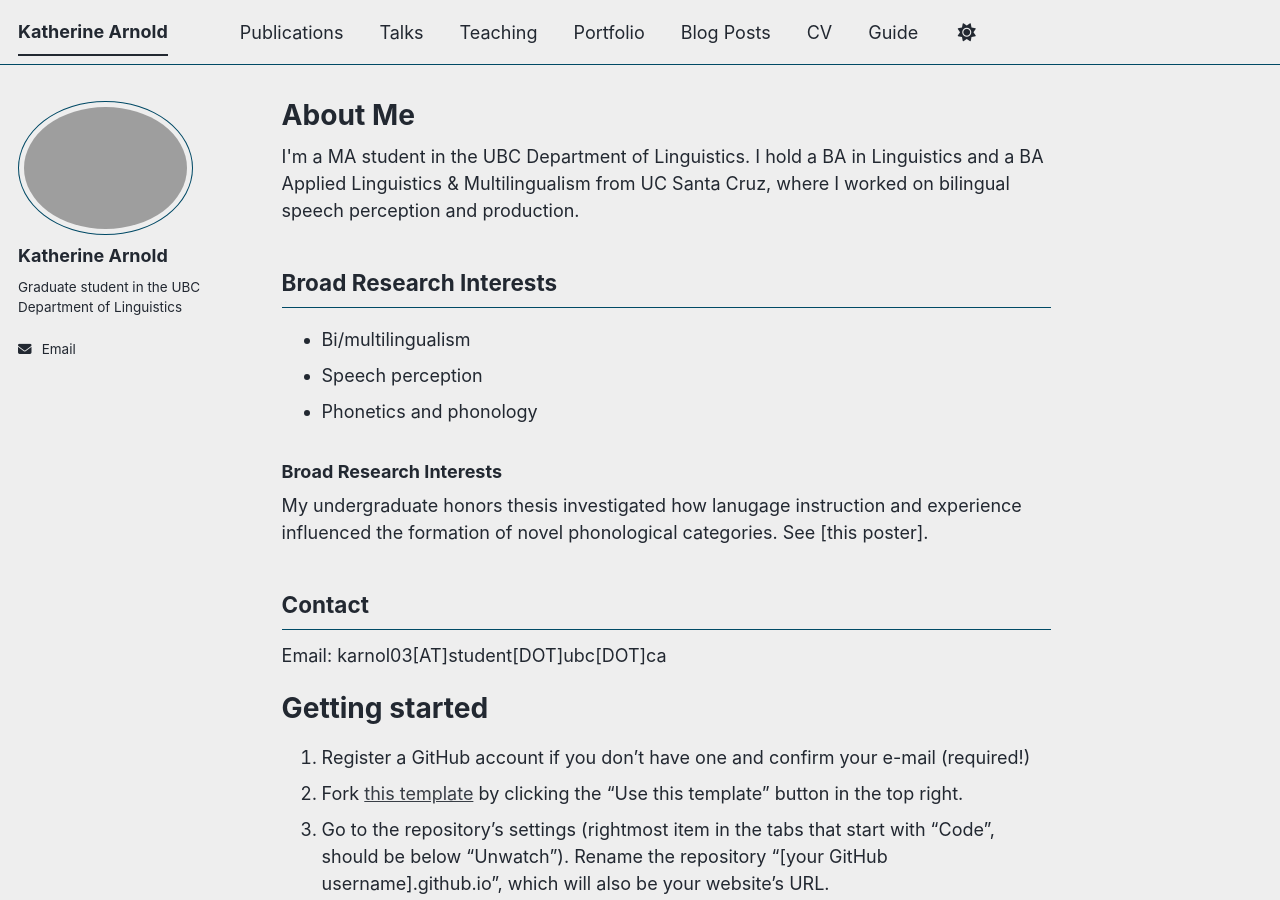
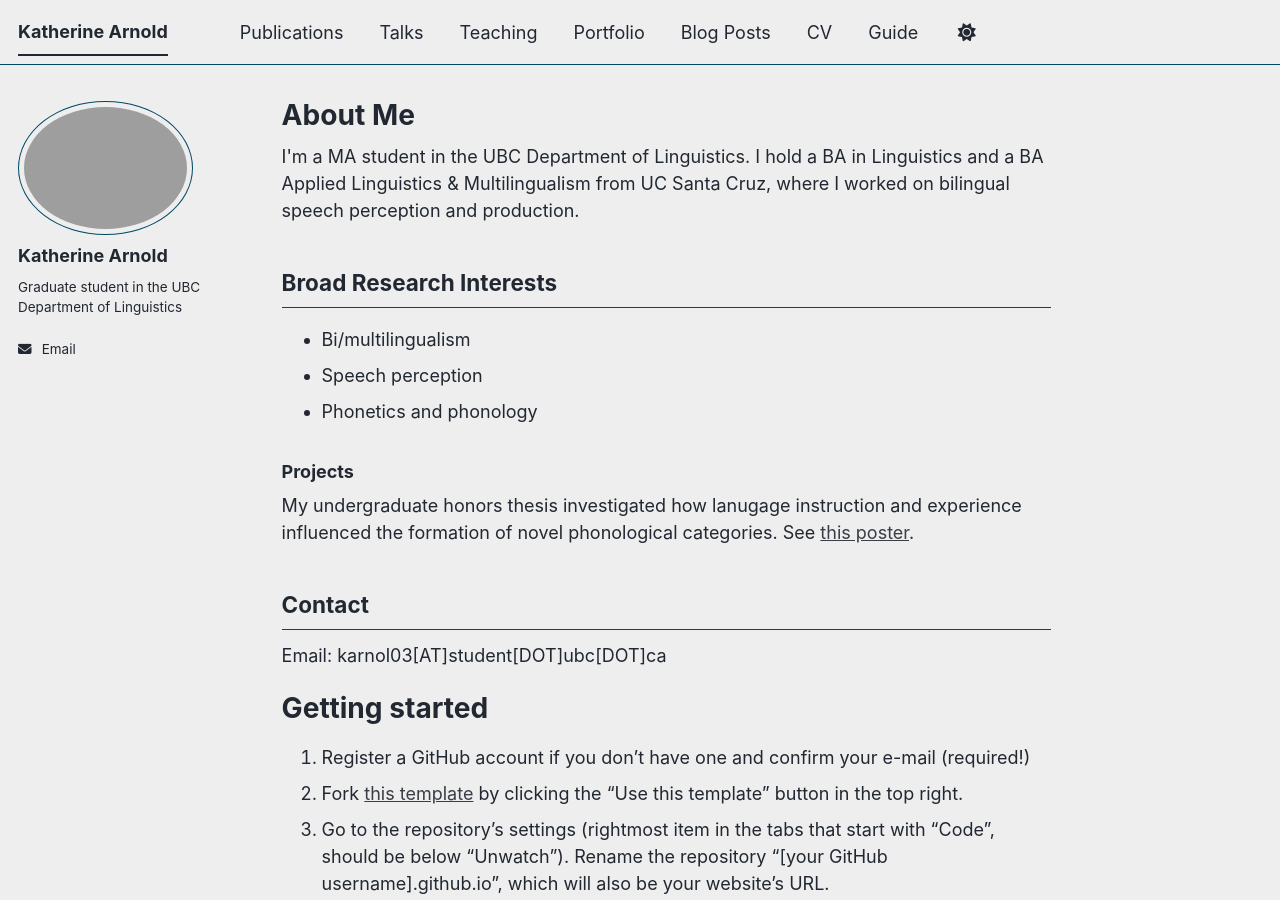
Before and after one commit to katherinearnold/katherinearnold.github.io, a Jekyll site: the page built from _pages/about.md, in a window 1280 px wide and 900 px high. Built offline with Jekyll 4.4.1, drawn with Linux system fonts in a browser that asks for light colours; a script bundle is joined from its source files by our own code; library files that are not in the unit come from our copies.

Commit message:
Change 'Broad Research Interests' to 'Projects'
Updated section heading and added a link to the poster.

```diff
--- a/_pages/about.md
+++ b/_pages/about.md
@@ -19,8 +19,8 @@ I'm a MA student in the UBC Department of Linguistics. I hold a BA in Linguistic
 </ul>
 
 
-<h3>Broad Research Interests</h3>
-My undergraduate honors thesis investigated how lanugage instruction and experience influenced the formation of novel phonological categories. See [this poster].
+<h3>Projects</h3>
+My undergraduate honors thesis investigated how lanugage instruction and experience influenced the formation of novel phonological categories. See [this poster](https://katherinearnold.github.io/files/Arnold LURC 2025 Poster.pdf).
 
 <h2>Contact</h2>
 <p>Email: karnol03[AT]student[DOT]ubc[DOT]ca</p>
```
